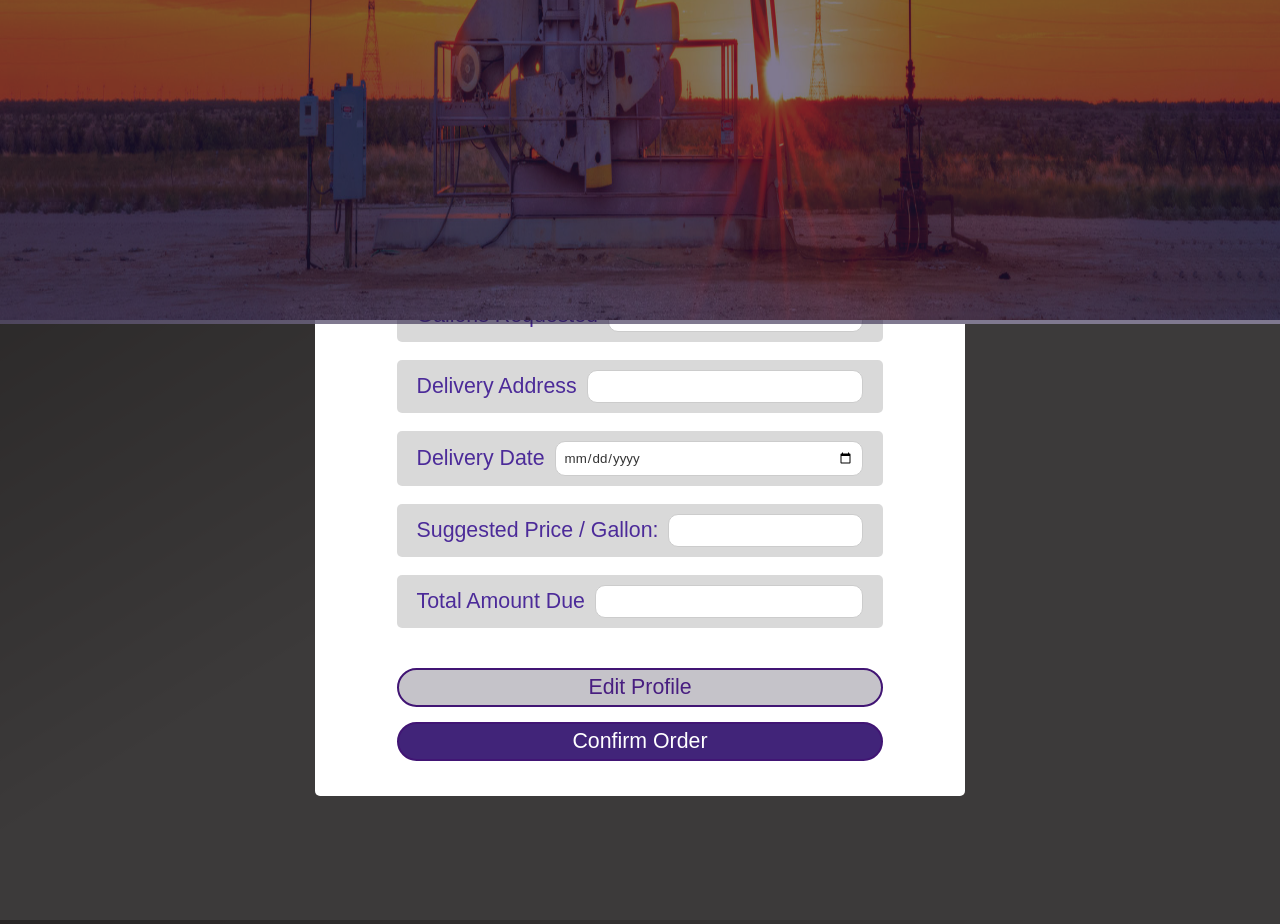
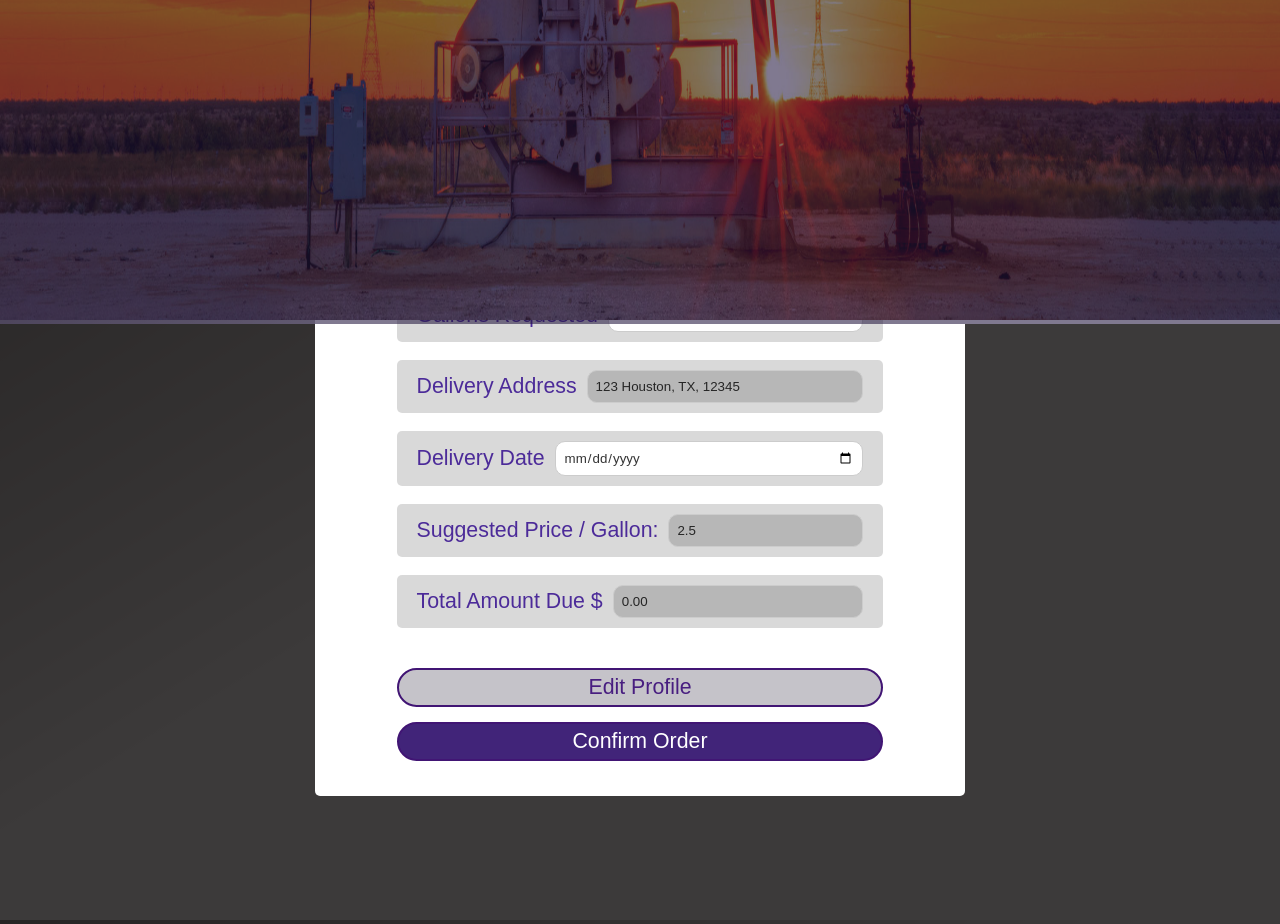
Before and after one commit to AridArab/COSC4353-Project, a React (Vite) app: page /FuelQuote in a window 1280 px wide. Shown: the part 680-1604 px from the top of the page. Built offline with nearby package versions, Linux system fonts and the light colour scheme.

Commit message:
Updated Quote Page to have readOnly labels. Added calculation function.

```diff
--- a/src/components/QuoteForm/ImageContainer.jsx
+++ b/src/components/QuoteForm/ImageContainer.jsx
@@ -5,7 +5,7 @@ function ImageContainer(){
     return(
 
         <>
-        <div class="image-container">
+        <div className="image-container">
             <img className="oilPump-img" src={OilPumpPic} alt="Oil Pump" />
         </div>
         </>
--- a/src/components/QuoteForm/QuoteBodyContainer.jsx
+++ b/src/components/QuoteForm/QuoteBodyContainer.jsx
@@ -3,7 +3,7 @@ function QuoteBodyContainer(){
 
     return(
         <>
-        <div class="quote-body-container"></div>
+        <div className="quote-body-container"></div>
         </>
 
     );
--- a/src/components/QuoteForm/QuoteFormContainer.jsx
+++ b/src/components/QuoteForm/QuoteFormContainer.jsx
@@ -1,39 +1,79 @@
+import React, { useState, useEffect } from 'react';
 
+function QuoteFormContainer() {
+    const [gallonsRequested, setGallonsRequested] = useState('');
+    const [deliveryAddress] = useState('123 Houston, TX, 12345');
+    const [suggestedPrice] = useState(2.50);
+    const [totalAmountDue, setTotalAmountDue] = useState('');
 
-function QuoteFormContainer(){
+    useEffect(() => {
+    }, []);
 
+    const calculateTotalAmountDue = () => {
+        const total = gallonsRequested * suggestedPrice;
+        const formattedTotal = new Intl.NumberFormat('en-US', { style: 'decimal', minimumFractionDigits: 2, maximumFractionDigits: 2 }).format(total);
+        setTotalAmountDue(formattedTotal);
+    };
 
-    return(
-        <div class="quote-form-container">
+    useEffect(() => {
+        calculateTotalAmountDue();
+    }, [gallonsRequested, suggestedPrice]);
+
+    return (
+        <div className="quote-form-container">
             <form id="fuelQuoteForm">
-        <h1> Fuel Quote Form</h1>
+                <h1>Fuel Quote Form</h1>
                 <h2>Please fill form below</h2>
-        <div class="quote-form-bubble">
-            <label for="gallonsRequested">Gallons Requested</label>
-            <input type="number" id="gallonsRequested" name="gallonsRequested" required></input>
+                <div className="quote-form-bubble">
+                    <label htmlFor="gallonsRequested">Gallons Requested</label>
+                    <input
+                        type="number"
+                        id="gallonsRequested"
+                        name="gallonsRequested"
+                        value={gallonsRequested}
+                        onChange={e => setGallonsRequested(parseFloat(e.target.value) || '')}
+                        required />
                 </div>
-        <div class="quote-form-bubble">
-            <label for="deliveryAddress">Delivery Address</label>
-            <input type="text" id="deliveryAddress" name="deliveryAddress" readonly></input>
+                <div className="quote-form-bubble">
+                    <label htmlFor="deliveryAddress">Delivery Address</label>
+                    <input
+                        type="text"
+                        id="deliveryAddress"
+                        name="deliveryAddress"
+                        value={deliveryAddress}
+                        readOnly />
                 </div>
-        <div class="quote-form-bubble">
-            <label for="deliveryDate">Delivery Date</label>
-            <input type="date" id="deliveryDate" name="deliveryDate" required></input>
+                <div className="quote-form-bubble">
+                    <label htmlFor="deliveryDate">Delivery Date</label>
+                    <input
+                        type="date"
+                        id="deliveryDate"
+                        name="deliveryDate"
+                        required />
                 </div>
-        <div class="quote-form-bubble">
-            <label for="suggestedPrice">Suggested Price / Gallon:</label>
-            <input type="number" id="suggestedPrice" name="suggestedPrice" readonly></input>
+                <div className="quote-form-bubble">
+                    <label htmlFor="suggestedPrice">Suggested Price / Gallon:</label>
+                    <input
+                        type="number"
+                        id="suggestedPrice"
+                        name="suggestedPrice"
+                        value={suggestedPrice}
+                        readOnly />
                 </div>
-        <div class="quote-form-bubble">
-            <label for="totalAmountDue">Total Amount Due</label>
-            <input type="number" id="totalAmountDue" name="totalAmountDue" readonly></input>
+                <div className="quote-form-bubble">
+                    <label htmlFor="totalAmountDue">Total Amount Due $</label>
+                    <input
+                        type="text"
+                        id="totalAmountDue"
+                        name="totalAmountDue"
+                        value={totalAmountDue}
+                        readOnly />
                 </div>
                 <button type="button" id="editProfile">Edit Profile</button>
                 <button type="button" id="confirmOrder">Confirm Order</button>
             </form>
         </div>
     );
-
 }
 
 export default QuoteFormContainer;
--- a/src/stylesheets/index.css
+++ b/src/stylesheets/index.css
@@ -481,7 +481,7 @@ input {
 }
 
 input:read-only {
-  background-color: #525252;
+  background-color: #8b8b8b70;
   border: 1px solid #ccc;
   border-radius: 10px;
   margin-left: 10px;
```
Lines whose indentation alone changed are shown as unchanged.
